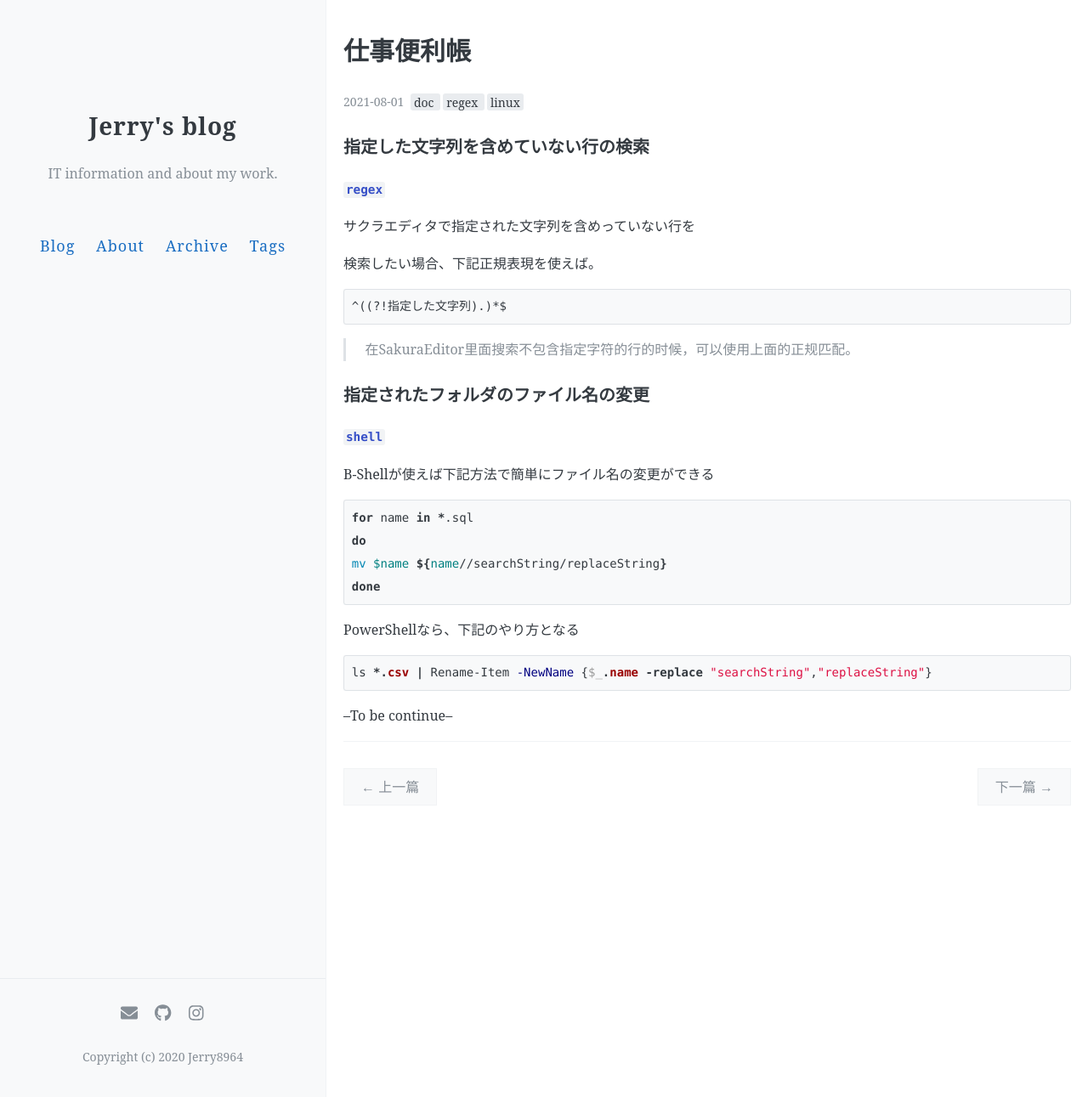
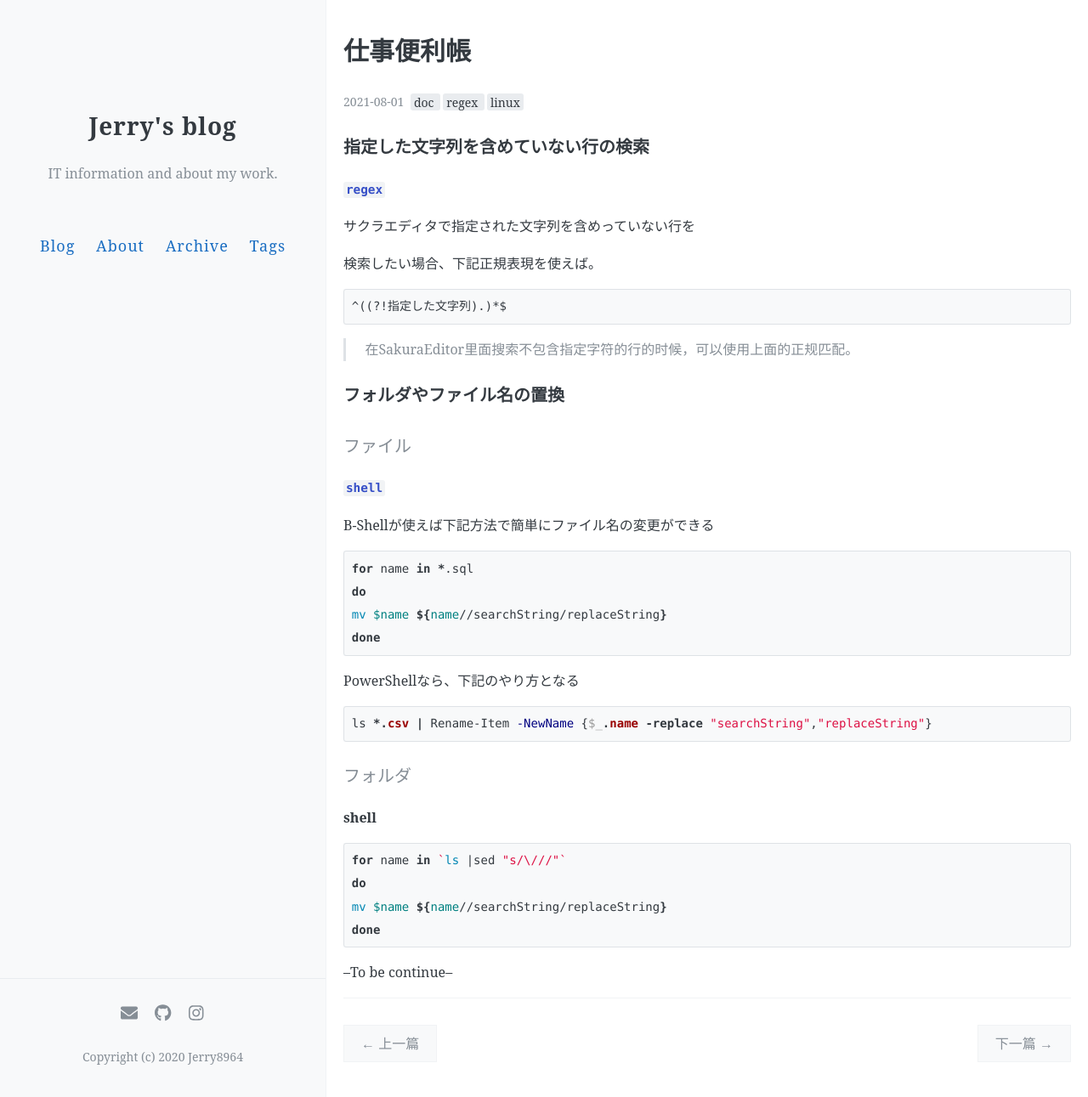
Before and after one commit to jerry8964/jerry8964.github.io, a Jekyll site: the page built from _posts/2021-08-01-regex-sakuraeditor-001.md, in a window 1280 px wide and 1291 px high. Shown: the whole window at 85% size. Built offline with Jekyll 4.4.1, drawn with Linux system fonts in a browser that asks for light colours; comment, search, counter and statistics services are not loaded.

Commit message:
Add change folder name by linux command

````diff
--- a/_posts/2021-08-01-regex-sakuraeditor-001.md
+++ b/_posts/2021-08-01-regex-sakuraeditor-001.md
@@ -28,7 +28,9 @@ author: Jerry8964
 
 
 
-### 指定されたフォルダのファイル名の変更
+### フォルダやファイル名の置換
+
+#### ファイル
 
 **`shell`**
 
@@ -47,7 +49,16 @@ PowerShellなら、下記のやり方となる
 ls *.csv | Rename-Item -NewName {$_.name -replace "searchString","replaceString"}
 ```
 
+#### フォルダ
 
+**shell**
+
+```shell
+for name in `ls |sed "s/\///"`
+do
+mv $name ${name//searchString/replaceString}
+done
+```
 
 
 
````
